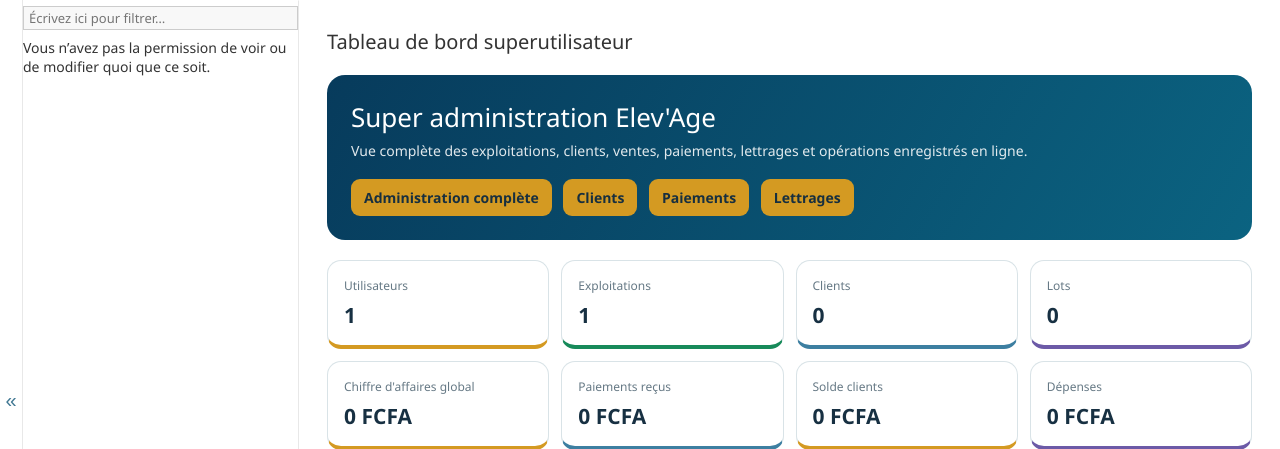
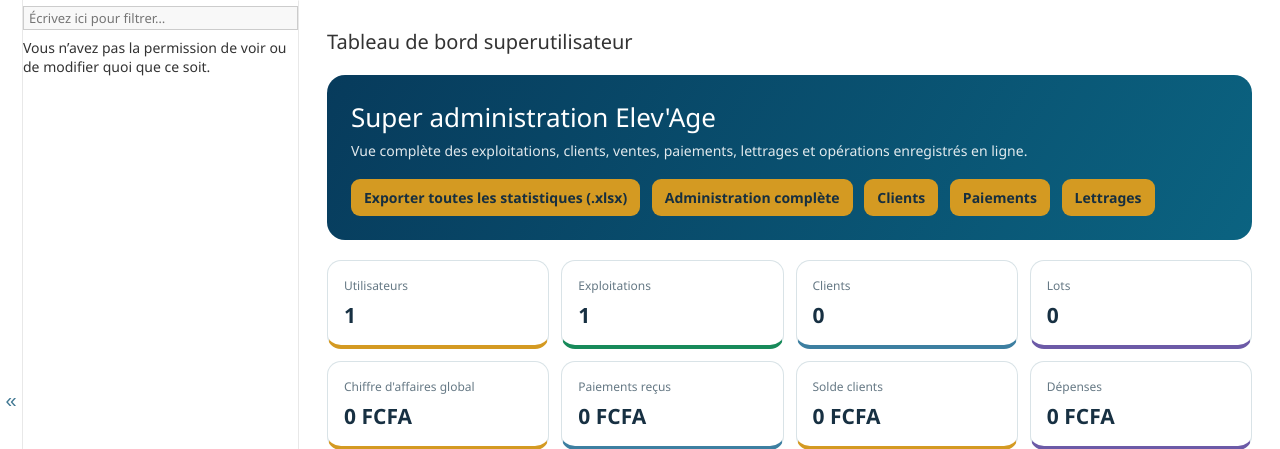
Before and after one commit to myarilove1881989-maker/backend-elevage, a Django app: page /admin/super-dashboard/ in a window 1280 px wide. Shown: the part 92-541 px from the top of the page. Run offline with Django 5.2, Linux system fonts and the light colour scheme; the visitor is signed in with stand-in values (Sample User, id 1); data comes from the database, SQL or seed files in the repository; data that the repository does not hold is empty.

Commit message:
Ajouter le bouton d export Excel

```diff
--- a/core/templates/admin/superadmin_dashboard.html
+++ b/core/templates/admin/superadmin_dashboard.html
@@ -26,6 +26,7 @@
   <h1>Super administration Elev'Age</h1>
   <p>Vue complète des exploitations, clients, ventes, paiements, lettrages et opérations enregistrés en ligne.</p>
   <div class="actions">
+    <a href="{% url 'admin-export-statistics' %}">Exporter toutes les statistiques (.xlsx)</a>
     <a href="{% url 'admin:index' %}">Administration complète</a>
     <a href="{% url 'admin:core_client_changelist' %}">Clients</a>
     <a href="{% url 'admin:core_payment_changelist' %}">Paiements</a>
```
